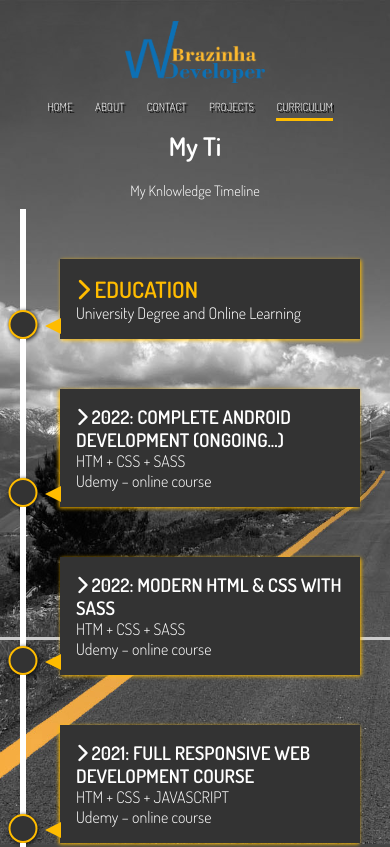
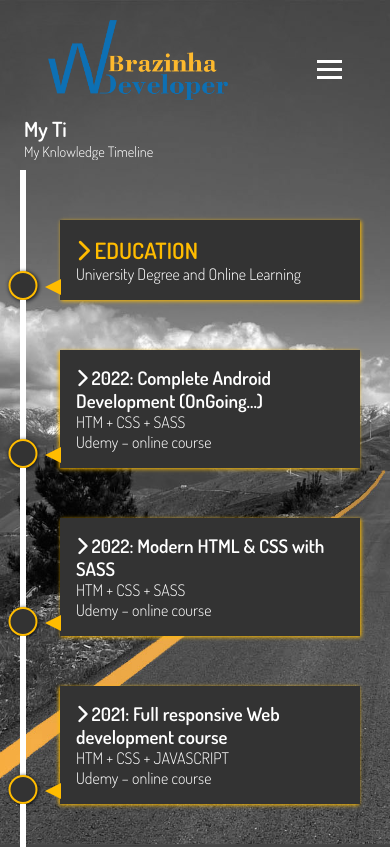
Before and after one commit to FilipeBrazinha/webpage, a website: page dist/Curriculum.html in a window 390 px wide. Shown: the top 847 px of the page. Drawn offline with Linux system fonts and the light colour scheme.

Commit message:
Initial commit

```diff
--- a/dist/Curriculum.html
+++ b/dist/Curriculum.html
@@ -7,6 +7,7 @@
   <script src="https://kit.fontawesome.com/726b802474.js" crossorigin="anonymous"></script>
   <link href="https://fonts.googleapis.com/css2?family=Dosis:wght@300;600&display=swap" rel="stylesheet">
   <link rel="stylesheet" href="css/curriculum.css">
+
   <title>BrazinhaWebPage</title>
 </head>
 <body>
@@ -14,15 +15,20 @@
   <header id="header-home">
     <div class="container">
       <nav id="main-nav">
-        <img src="img/logofr8.png" alt="My Portfolio" id="logo">
-      <ul class="curr">
-        <li class="curre"><a href="index.html">Home</a></li>
-        <li class="curre"><a href="about.html">About</a></li>
-        <li class="curre"><a href="contact.html">Contact</a></li>
-        <li class="curre"><a href="projects.html">Projects</a></li>
-        <li class="curre"><a href="curriculum.html" class="current">Curriculum</a></li>
-      </ul>
-      </nav>
+      <img src="img/logofr8.png" alt="My Portfolio" id="logo">
+    <ul class="nav-menu">
+      <li class="nav-item"><a href="index.html" >Home</a></li>
+      <li class="nav-item"><a href="about.html" >About</a></li>
+      <li class="nav-item"><a href="contact.html" >Contact</a></li>
+      <li class="nav-item"><a href="projects.html" >Projects</a></li>
+      <li class="nav-item"><a href="Curriculum.html" class="current">Curriculum</a></li>
+    </ul>
+    <div class="hamburger">
+      <span class="bar"></span>
+      <span class="bar"></span>
+      <span class="bar"></span>
+    </div>
+    </nav>
       <div class="header">
         <h1>My <span
           class="txt-type"
@@ -139,5 +145,6 @@
 
   <script src="js/typewriter.js"></script>
   <script src="js/curriculum.js"></script>
+  <script src="js/nav.js"></script>
 </body>
 </html>
--- a/dist/css/curriculum.css
+++ b/dist/css/curriculum.css
@@ -1,7 +1,7 @@
 :root {
   --primary-color: #425b84;
   --secondary-color: #5b7bb4;
-  --max-width: 1370px; }
+  }
 
 * {
   margin: 0;
@@ -15,22 +15,75 @@ body {
   overflow-x: hidden;
   padding-bottom: 50px; }
 
-  a{
-    text-decoration: none;
-    color: rgb(255, 255, 255);
-  }
+  #logo {
+    width: 180px;
+    height: auto;
+    z-index: -1;
+    margin-top: 20px; }
 
-  ul.curr{
-    list-style: none;
-  }
+p.lead,
+h1{
+    text-align: center;
+    font-size: 1.3rem;
+    margin-bottom: 1rem; }
 
-  h2, h3, h4{
-    text-transform: uppercase;
-  }
 
-  img{
-    width: 100%;
-  }
+  .container {
+    max-width: 1280px;
+    padding: 0 1.5rem;
+    margin: auto;
+    overflow: hidden;
+    width: 70%; }
+
+    #main-nav{
+      min-height: 70px;
+      display: flex;
+      justify-content: space-between;
+      align-items: center;
+      padding: 0 24px;
+    }
+
+    .nav-menu{
+      display: flex;
+      justify-content: space-between;
+      align-items: center;
+      gap: 60px;
+    }
+
+    .hamburger{
+      display: none;
+      cursor: pointer;
+    }
+
+    .bar{
+      display: block;
+      width: 25px;
+      height: 3px;
+      margin: 5px auto;
+      -webkit-transition: all 0.3s easy-in-out;
+      transition: all 0.3s easy-in-out;
+      background-color: #fff;
+    }
+    a {
+      text-decoration: none;
+      color: #fff;
+      text-transform: uppercase;
+      border-bottom: 3px transparent solid;
+      padding-bottom: 0.05rem;
+      transition: border-color 0.5s;
+      text-shadow: 2px 2px black; }
+      a:hover {
+        border-color: #ccc; }
+      a.current {
+        border-color: #ffbc00; }
+
+        li{
+          list-style: none;
+        }
+
+
+
+
 
   h6{
     display: flex;
@@ -38,22 +91,9 @@ body {
     color: #ffbc00;
   }
 
-  a{
-    text-decoration: none;
-    color: #fff;
-    text-transform: uppercase;
-    border-bottom: 3px transparent solid;
-    padding-bottom: 0.2rem;
-    transition: border-color 0.5s;
-    text-shadow: 2px 2px rgb(0, 0, 0);
-  }
-    a:hover {
-      border-color: #ccc;
-    }
 
-    a.current{
-      border-color:#ffbc00
-    }
+
+
 
 
   a.icones{
@@ -62,47 +102,19 @@ body {
     color: #fff;
 
   }
-  /*LOGO*/
 
-  #logo{
-    width: 240px;
-    height: auto;
-    z-index: 1;
-    margin-top: 20px;
-    margin-left: 202px;
-  }
+
 
  /*MAIN NAV*/
-  #main-nav{
-    display: flex;
-    justify-content: space-between;
-    padding-top: 1rem;
-  }
 
-  ul.curr{
-    display: flex;
-    margin-top: 0.1rem;
-    margin-right: 202px;
-  }
 
-  li.curre{
-    padding: 1rem 1.5rem;
 
-  }
-
-#main-header {
-  padding: 4rem 0; }
-
-.container {
-  max-width: 1370px;
-  margin: 0 auto;
-  text-align: center; }
 
 h1 {
   font-size: 2.3rem; }
 
 #timeline ul {
-  padding: 50px 0; }
+  padding: 10px 0; }
 
 .edu-on{
   color: #ffbc00;
@@ -213,87 +225,10 @@ h1 {
   }
 }
 
-@media (max-width: 825px){
-  #logo{
-    width: 180px;
-    height: auto;
-    z-index: 1;
-    margin-top: 20px;
-    margin-left: 120px;
-   }
-   #header-home{
-    height: 30rem;
-   }
-  .header-content{
-    padding-top: 5rem;
-  }
-  li.curre{
-    padding: 1rem 0.5rem;
-  }
-  ul.curr{
-    margin-right: 110px;
-  }
-}
-@media(max-width: 550px){
-  #main-nav{
-    flex-direction: column;
-    align-items: center;
-  }
-    li.curre{
-      padding: 0.4rem 0.7rem;
-      font-size: 0.7rem;
-      margin: 0;
-   }
 
 
+@media(max-width: 891px){
 
-   ul.curr{
-    margin-right: 10px;
-    margin-top: 10px;
-  }
-
-  #timeline ul{
-    padding: 10px 0px;
-  }
-
-  #logo{
-    width: 140px;
-    height: auto;
-    z-index: 1;
-    margin-top: 5px;
-    margin-left: 0px;
-   }
-
-  #header-home h1{
-    font-size: 1.6rem;
-    line-height: 1.2;
-    margin-top: 10px;
-  }
-
-  .lead{
-    font-size: 0.9rem;
-    margin-top: 20px;
-  }
-
-  .btn-light{
-    color: #333;
-    text-shadow: none;
-    background-color:  #fff;
-    border: 2px solid #ffbc00;
-    font-size: 1rem;
-    padding: 5px;
-    opacity: 0.7;
-  }
-
-  #header-home{
-      height: 40rem;
-      border-bottom: 3px solid #ccc;
-      background-position: 20% 30%;
-
-    }
-   #header-inner{
-      height: 8rem;
-    }
     /*RIGHT SIDE ARROWS*/
 #timeline ul li:nth-child(odd) div:before {
   left: -15px;
@@ -307,8 +242,86 @@ h1 {
   border-color: transparent #ffbc00 transparent transparent; }
   }
 
-  @media(min-width: 1380px) and (max-width: 1920){
-    #logo{
-      display: none;
+
+    @media (max-width: 900px) {
+
+      #main-nav{
+
+        display: flex;
+        justify-content: space-between;
+        align-items: center;
+        padding: 0 24px;
+      }
+      .container{
+        width: 100%;
+        margin-top: 20px;
+      }
+
+      #logo {
+        width: 180px;
+        height: auto;
+        z-index: 1;
+        margin-top: 20px;
+        margin: 0; }
+
+      #contact-c {
+        height: 120px;
+        font-size: 30px;
+        padding-top: 50px; }
+
+        .hamburger{
+          display: block;
+          margin-top: 20px;
+          margin-left: 40px;
+        }
+        .hamburger.active .bar:nth-child(2){
+          opacity: 0;
+        }
+        .hamburger.active .bar:nth-child(1){
+          transform: translateY(8px) rotate(45deg);
+        }
+        .hamburger.active .bar:nth-child(3){
+          transform: translateY(-8px) rotate(-45deg);
+        }
+        .nav-menu{
+          position: fixed;
+          right: -100%;
+          top: 10%;
+          gap: 0;
+          flex-direction: column;
+          background-color: #262626;
+          width: 100%;
+          text-align: center;
+          transition: 0.5s;
+          opacity: 1;
+          border-bottom: 1px #555 solid;
+          z-index: 1;
+          opacity: 0.9;
+
+
+        }
+        .nav-item{
+          margin:16px 0;
+          border-bottom: 2px rgb(56, 56, 56) solid;
+          width: 80%;
+       }
+
+        .nav-menu.active{
+          right: 85px;
+          margin-top: -20px;
+
+        }
+
+        h1{
+    text-align: start;
+    font-size: 1.3rem;
+    margin-bottom: 0;
+    margin-top: 1rem; }
+
+    p.lead{
+      font-size: 0.9rem;
+      text-align: left;
+      margin-bottom: 0;
     }
+
   }
--- a/dist/css/main.css
+++ b/dist/css/main.css
@@ -4,6 +4,54 @@
   margin: auto;
   overflow: hidden;
   width: 70%; }
+
+  #main-nav{
+    min-height: 70px;
+    display: flex;
+    justify-content: space-between;
+    align-items: center;
+    padding: 0 24px;
+  }
+
+  .nav-menu{
+    display: flex;
+    justify-content: space-between;
+    align-items: center;
+    gap: 60px;
+  }
+
+  .hamburger{
+    display: none;
+    cursor: pointer;
+  }
+
+  .bar{
+    display: block;
+    width: 25px;
+    height: 3px;
+    margin: 5px auto;
+    -webkit-transition: all 0.3s easy-in-out;
+    transition: all 0.3s easy-in-out;
+    background-color: #fff;
+  }
+  a {
+    text-decoration: none;
+    color: #fff;
+    text-transform: uppercase;
+    border-bottom: 3px transparent solid;
+    padding-bottom: 0.05rem;
+    transition: border-color 0.5s;
+    text-shadow: 2px 2px black; }
+    a:hover {
+      border-color: #ccc; }
+    a.current {
+      border-color: #ffbc00; }
+
+      li{
+        list-style: none;
+      }
+
+
 
 .btn-main, .btn-light, .btn-dark {
   display: inline-block;
@@ -41,13 +89,6 @@ input[class^="btn-"]:hover {
   padding: 0;
   font-family: 'Dosis', sans-serif; }
 
-a {
-  text-decoration: none;
-  color: #333; }
-
-ul {
-  list-style: none; }
-
 h2, h3, h4 {
   text-transform: uppercase; }
 
@@ -65,18 +106,6 @@ h6 {
   z-index: 1;
   margin-top: 10px; }
 
-#main-nav {
-  display: flex;
-  justify-content: space-between;
-  padding-top: 1rem; }
-
-ul {
-  display: flex;
-  margin-top: 0.1rem; }
-
-li {
-  padding: 1rem 1.5rem; }
-
 .btn-light {
   color: #333;
   text-shadow: none;
@@ -86,18 +115,7 @@ li {
   margin-left: 1.5rem;
   opacity: 0.7; }
 
-a {
-  text-decoration: none;
-  color: #fff;
-  text-transform: uppercase;
-  border-bottom: 3px transparent solid;
-  padding-bottom: 0.2rem;
-  transition: border-color 0.5s;
-  text-shadow: 2px 2px black; }
-  a:hover {
-    border-color: #ccc; }
-  a.current {
-    border-color: #ffbc00; }
+
 
 a.icones {
   border-bottom: none;
@@ -105,7 +123,7 @@ a.icones {
   color: #fff; }
 
 #header-home {
-  background: url("../img/showcase1.jpg") no-repeat center/cover;
+  background: url("../img/showcase1.jpg") no-repeat fixed center/cover;
   height: 100vh;
   color: #fff; }
   #header-home .header-content {
@@ -282,36 +300,28 @@ h2.interests {
   color: #ffbc00; }
 
 @media (max-width: 825px) {
-  #header-home {
-    height: 30rem; }
-    #header-home .header-content {
-      padding-top: 5rem; }
+
   #logo {
     width: 140px;
     height: auto;
     z-index: 1;
     margin-top: 5px; }
-  li {
-    padding: 1rem 0.5rem; }
+
   #contact-c {
     height: 120px;
     font-size: 30px;
     padding-top: 50px; } }
 
 @media (max-width: 550px) {
-  #main-nav {
-    flex-direction: column;
-    align-items: center; }
-    #main-nav li {
-      padding: 1rem 0.7rem;
-      font-size: 0.7rem; }
+
+
   #header-home h1 {
     font-size: 1.6rem;
     line-height: 1.2;
-    margin-top: 100px; }
+    margin-top: 200px; }
   .lead {
     font-size: 0.9rem;
-    margin-top: 20px; }
+    margin-top: 5px; }
   .btn-light {
     color: #333;
     text-shadow: none;
@@ -325,10 +335,7 @@ h2.interests {
     margin-bottom: 5px; }
   .container {
     width: 90%; }
-  #header-home {
-    height: 40rem;
-    border-bottom: 3px solid #ffbc00;
-    background-position: 20% 30%; }
+
   #header-inner {
     height: 8rem; }
   #header h2.section-title {
--- a/dist/css/media.css
+++ b/dist/css/media.css
@@ -1,24 +1,52 @@
-@media (max-width: 825px) {
-  #header-home {
-    height: 30rem; }
-    #header-home .header-content {
-      padding-top: 5rem; }
+@media (max-width: 900px) {
+
   #logo {
     width: 180px;
     height: auto;
     z-index: 1;
     margin-top: 20px; }
-  li {
-    padding: 1rem 0.5rem; }
+
   #contact-c {
     height: 120px;
     font-size: 30px;
-    padding-top: 50px; } }
+    padding-top: 50px; }
 
-@media (max-width: 500px) {
-  #main-nav {
-    flex-direction: column;
-    align-items: center; }
-    #main-nav li {
-      padding: 1rem;
-      font-size: 0.6rem; } }
+    .hamburger{
+      display: block;
+      margin-top: 40px;
+    }
+    .hamburger.active .bar:nth-child(2){
+      opacity: 0;
+    }
+    .hamburger.active .bar:nth-child(1){
+      transform: translateY(8px) rotate(45deg);
+    }
+    .hamburger.active .bar:nth-child(3){
+      transform: translateY(-8px) rotate(-45deg);
+    }
+    .nav-menu{
+      position: fixed;
+      right: -100%;
+      top: 11.5%;
+      gap: 0;
+      flex-direction: column;
+      background-color: #262626;
+      width: 100%;
+      text-align: center;
+      transition: 0.5s;
+      opacity: 0.8;
+      border-bottom: 1px #555 solid;
+
+    }
+    .nav-item{
+      margin:16px 0;
+      border-bottom: 2px rgb(56, 56, 56) solid;
+      width: 80%;
+
+    }
+
+    .nav-menu.active{
+      right: 0;
+
+    }
+  }
--- /dev/null
+++ b/dist/js/nav.js
@@ -0,0 +1,13 @@
+const hamburger = document.querySelector(".hamburger");
+const navMenu = document.querySelector(".nav-menu");
+
+hamburger.addEventListener("click", () => {
+  hamburger.classList.toggle("active");
+  navMenu.classList.toggle("active");
+})
+
+document.querySelectorAll("nav-link").forEach(n=> n.addEventListener
+  ("click", () =>{
+    hamburger.classList.remove("active");
+    navMenu.classList.remove("active");
+  }))
```
Also changed, not shown: dist/about.html (+18 -10 lines), dist/contact.html (+18 -10 lines), dist/contactos.html (+18 -10 lines), dist/curriculum_pt.html (+15 -9 lines), dist/index.html (+14 -6 lines), dist/index_pt.html (+14 -6 lines), dist/projectos.html (+18 -10 lines), dist/projects.html (+18 -10 lines), dist/sobre.html (+18 -10 lines), dist/css/nav.css (added).
